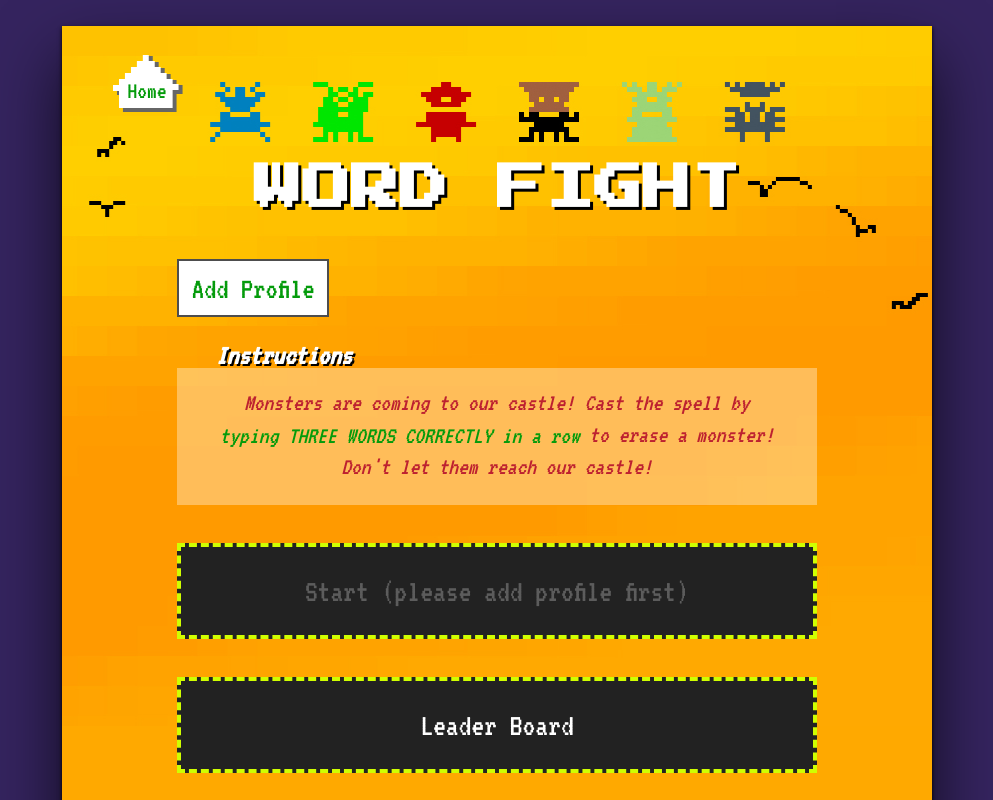
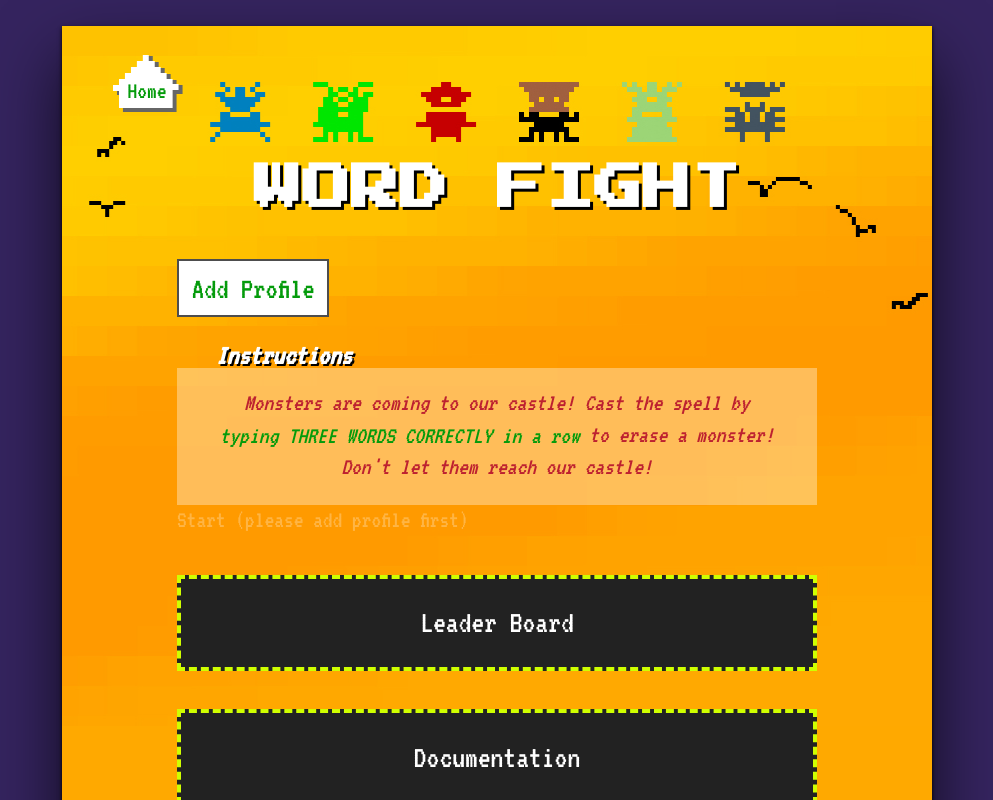
Before and after one commit to monxque/Word-Fight, a React (Create React App) app: page / in a window 1280 px wide. Shown: the top 800 px of the page, without its empty margins (143-1136 px from the left). Built offline with nearby package versions, Linux system fonts and the light colour scheme.

Commit message:
fix the warnings

```diff
--- a/src/components/Home.js
+++ b/src/components/Home.js
@@ -52,7 +52,7 @@ function Home() {
   );
 
   const noprofilestartbutton = (
-    <a><button className="inactive" onClick='alert("Please select profile first!")'>Start (please add profile first)</button></a>
+    <button className="inactive" onClick='alert("Please select profile first!")'>Start (please add profile first)</button>
   );
 
   return (
--- a/src/components/Leaderboard.js
+++ b/src/components/Leaderboard.js
@@ -70,7 +70,6 @@ export default function Leaderboard() {
       {filterList}
     </div>
       <ul
-        role="list"
         className="list-bg stack-large stack-exception"
         aria-labelledby="list-heading"
       >
--- a/src/components/MonstersMove.js
+++ b/src/components/MonstersMove.js
@@ -5,7 +5,7 @@ export default function MonstersMove(props) {
 
   const [X, setX] = useState(Math.random() * 21 + 0.5);
   const [Y, setY] = useState(-1);
-  const [moveSpeed, setMoveSpeed] = useState(2);
+  const moveSpeed = 2;
 
   //set monster move downwards according to time
   useEffect(() => {
--- a/src/components/ProfileSelection.js
+++ b/src/components/ProfileSelection.js
@@ -171,7 +171,6 @@ function ProfileSelection() {
       </h2>
       <div className="list-bg">
         <ul
-          role="list"
           className="stack-large stack-exception"
           aria-labelledby="list-heading"
         >
```
